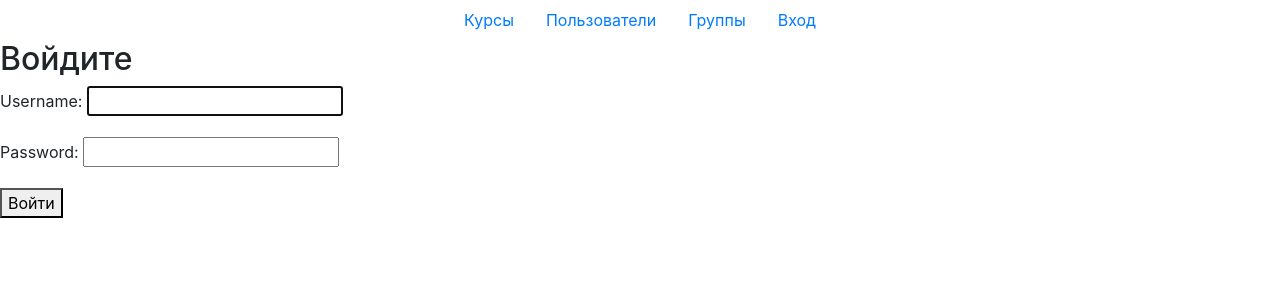
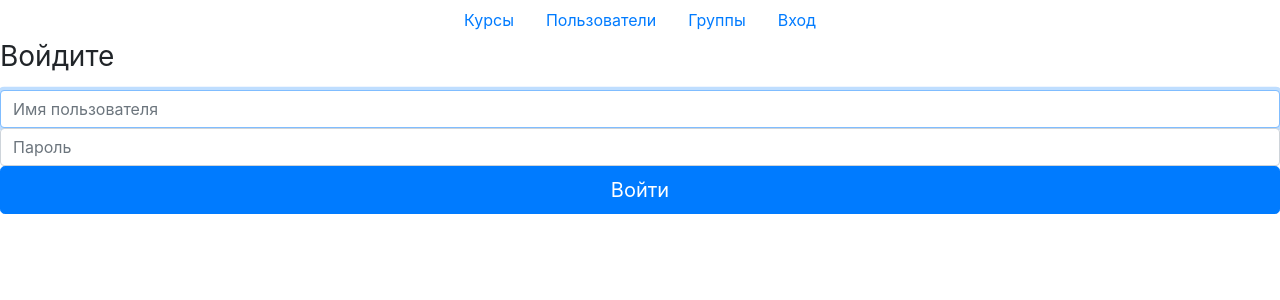
Before and after one commit to 3crabs/statistics_and_graphics, a Django app: page /login/ in a window 1280 px wide. Shown: the top 300 px of the page. Run offline with Django 3.2, Linux system fonts and the light colour scheme; some libraries are stand-ins or nearby versions.

Commit message:
login layout

```diff
--- a/templates/registration/login.html
+++ b/templates/registration/login.html
@@ -3,10 +3,13 @@
 Вход
 
 {% block content %}
-    <h2>Войдите</h2>
-    <form method="post">
+    <form class="form-signin" method="post" action="/login">
         {% csrf_token %}
-        {{ form.as_p }}
-        <button type="submit">Войти</button>
+        <h1 class="h3 mb-3 font-weight-normal">Войдите</h1>
+        <label for="username" class="sr-only">Имя пользователя</label>
+        <input type="text" id="username" class="form-control" placeholder="Имя пользователя" required autofocus>
+        <label for="password" class="sr-only">Пароль</label>
+        <input type="password" id="password" class="form-control" placeholder="Пароль" required>
+        <button class="btn btn-lg btn-primary btn-block" type="submit">Войти</button>
     </form>
 {% endblock %}
```
